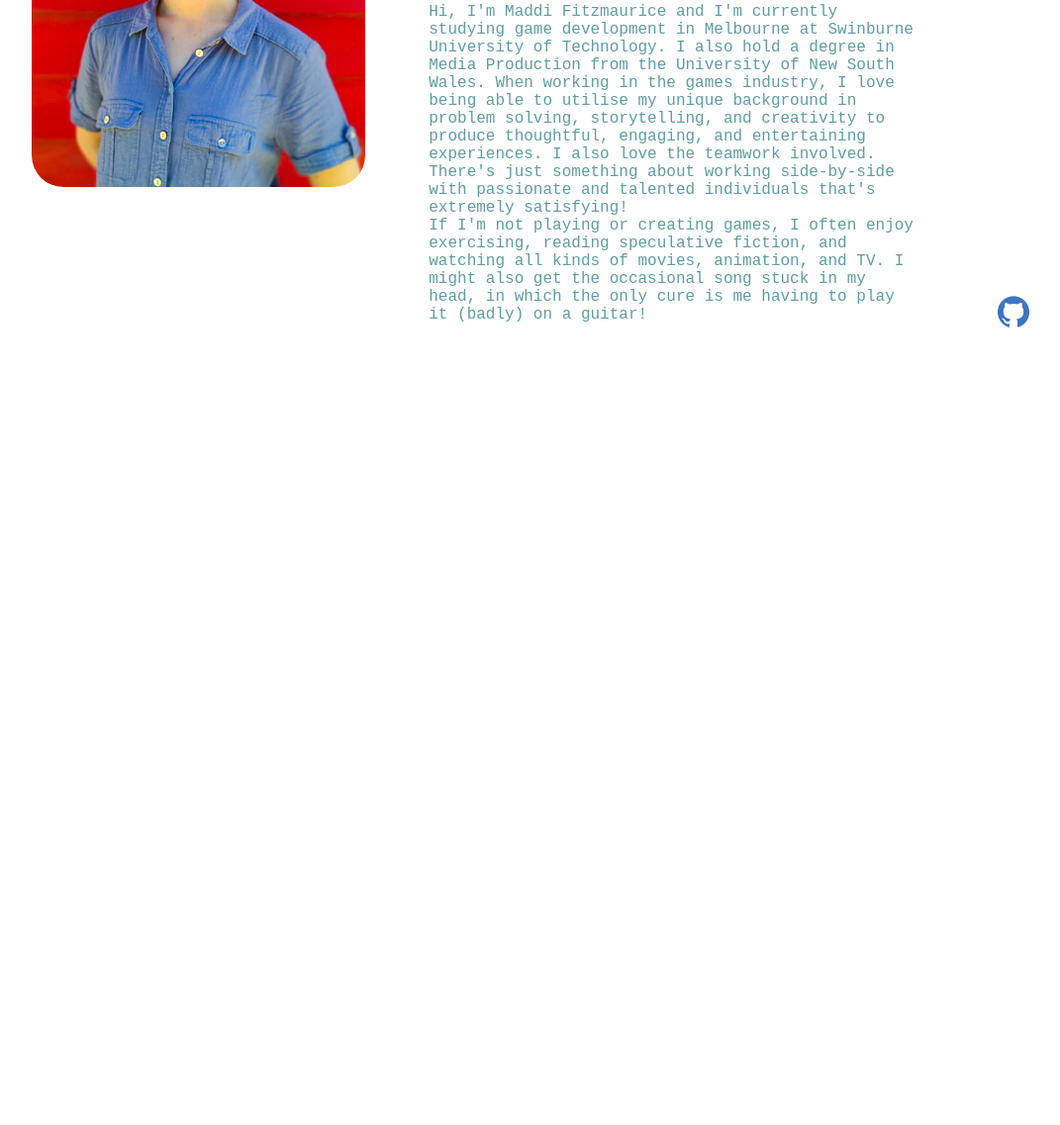
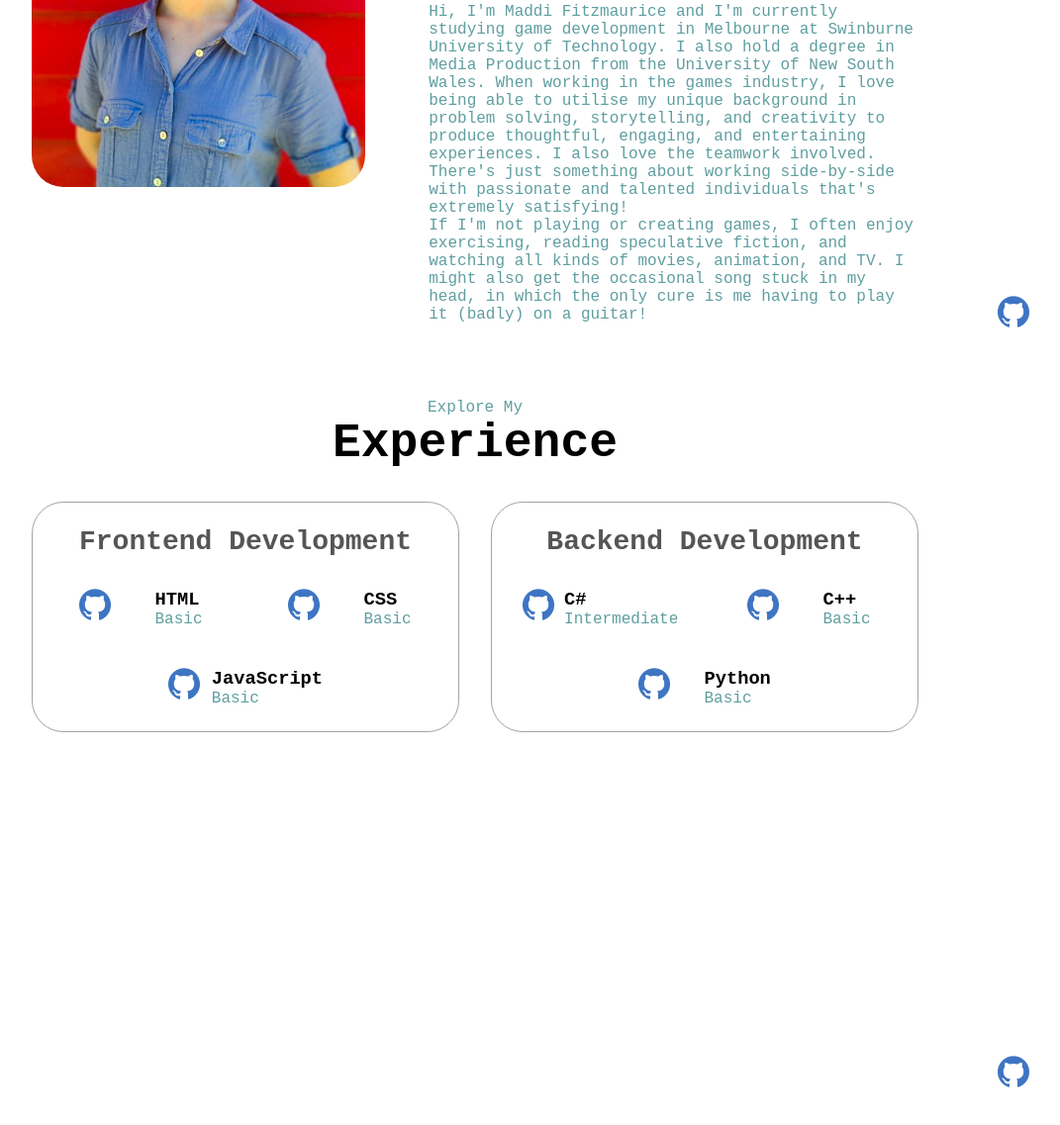
Before and after one commit to MaddiFitzmaurice/portfolio-frontend-practice1, a plain HTML site: page index.html in a window 1280 px wide. Shown: the part 1173-2310 px from the top of the page at 99% size, without its empty margins (160-1231 px from the left). Before the commit the page ends 1544 px from the top, so only its background shows below. Drawn offline with Linux system fonts and the light colour scheme.

Commit message:
Experience Section Completed

```diff
--- a/index.html
+++ b/index.html
@@ -129,6 +129,96 @@
                 onclick="location.href='./#experience'"
             />
         </section>
+        <section id="experience">
+            <p class="section__text__p1">Explore My </p>
+            <h1 class="title">Experience</h1>
+            <div class="experience-details-container">
+                <div class="about-containers">
+                    <div class="details-container">
+                        <h2 class="experience-sub-title">Frontend Development</h2>
+                        <div class="article-container">
+                            <article>
+                                <img
+                                    src="./assets/github.png"
+                                    alt="Experience Icon"
+                                    class="icon"
+                                />
+                                <div>
+                                    <h3>HTML</h3>
+                                    <p>Basic</P>
+                                </div>
+                            </article>
+                            <article>
+                                <img
+                                    src="./assets/github.png"
+                                    alt="Experience Icon"
+                                    class="icon"
+                                />
+                                <div>
+                                    <h3>CSS</h3>
+                                    <p>Basic</P>
+                                </div>
+                            </article>
+                            <article>
+                                <img
+                                    src="./assets/github.png"
+                                    alt="Experience Icon"
+                                    class="icon"
+                                />
+                                <div>
+                                    <h3>JavaScript</h3>
+                                    <p>Basic</P>
+                                </div>
+                            </article>
+                        </div>
+                    </div>
+                    <div class="details-container">
+                        <h2 class="experience-sub-title">Backend Development</h2>
+                        <div class="article-container">
+                            <article>
+                                <img
+                                    src="./assets/github.png"
+                                    alt="Experience Icon"
+                                    class="icon"
+                                />
+                                <div>
+                                    <h3>C#</h3>
+                                    <p>Intermediate</P>
+                                </div>
+                            </article>
+                            <article>
+                                <img
+                                    src="./assets/github.png"
+                                    alt="Experience Icon"
+                                    class="icon"
+                                />
+                                <div>
+                                    <h3>C++</h3>
+                                    <p>Basic</P>
+                                </div>
+                            </article>
+                            <article>
+                                <img
+                                    src="./assets/github.png"
+                                    alt="Experience Icon"
+                                    class="icon"
+                                />
+                                <div>
+                                    <h3>Python</h3>
+                                    <p>Basic</P>
+                                </div>
+                            </article>
+                        </div>
+                    </div>
+                </div>
+            </div>
+            <img
+                src="./assets/github.png"
+                alt="Arrow icon"
+                class="icon arrow"
+                onclick="location.href='./#projects'"
+            />
+        </section>
         <script src="script.js"></script>
     </body>
 </html>
--- a/style.css
+++ b/style.css
@@ -304,3 +304,42 @@ section {
     width: 400px;
     margin: auto 0;
 }
+
+/* Experience Section */
+
+#experience {
+    position: relative;
+}
+
+.experience-sub-title {
+    color: rgb(85, 85, 85);
+    font-weight: 600;
+    font-size: 1.75rem;
+    margin-bottom: 2rem;
+}
+
+.experience-details-container {
+    display: flex;
+    justify-content: center;
+    flex-direction: column;
+}
+
+.article-container {
+    display: flex;
+    text-align: initial;
+    flex-wrap: wrap;
+    flex-direction: row;
+    gap: 2.5rem;
+    justify-content: space-around;
+}
+
+article {
+    display: flex;
+    width: 10rem;
+    justify-content: space-around;
+    gap: 0.5rem;
+}
+
+article .icon {
+    cursor: default;
+}
```
